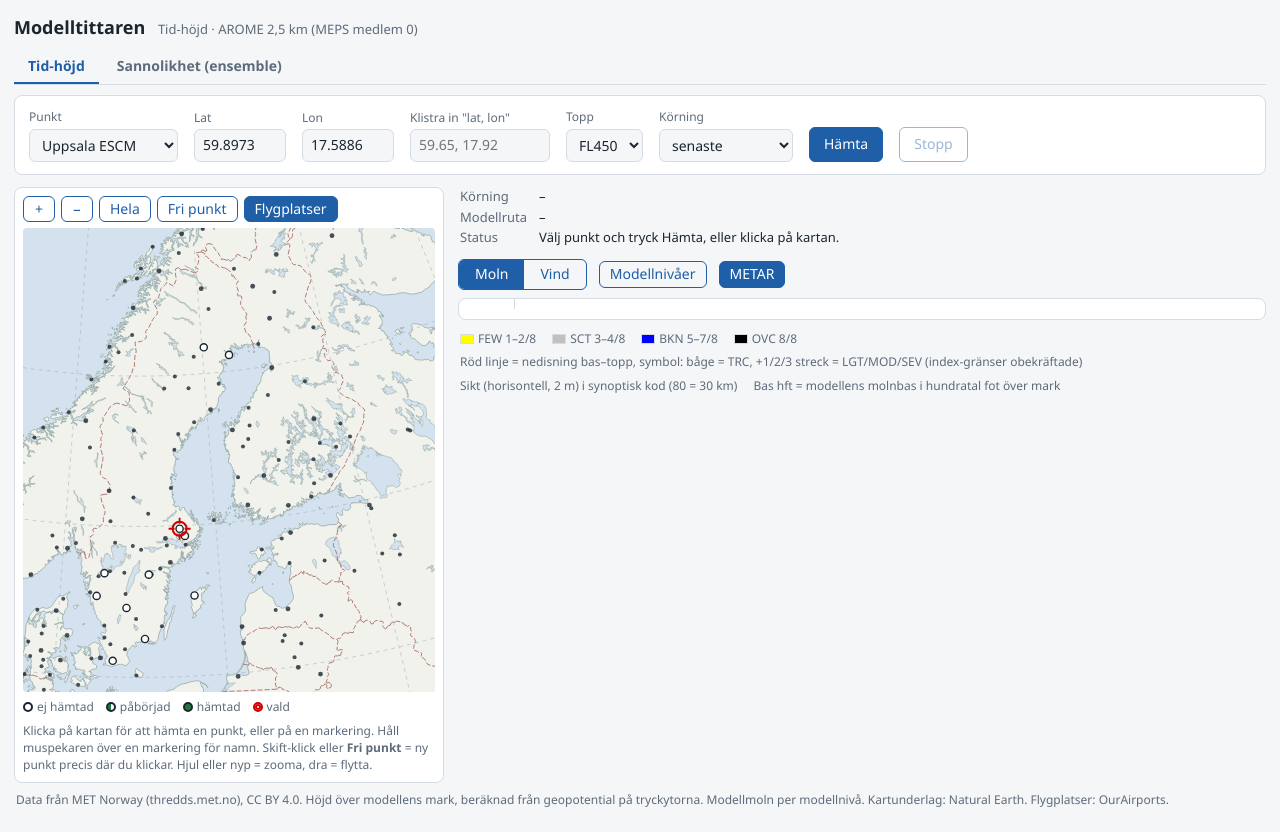
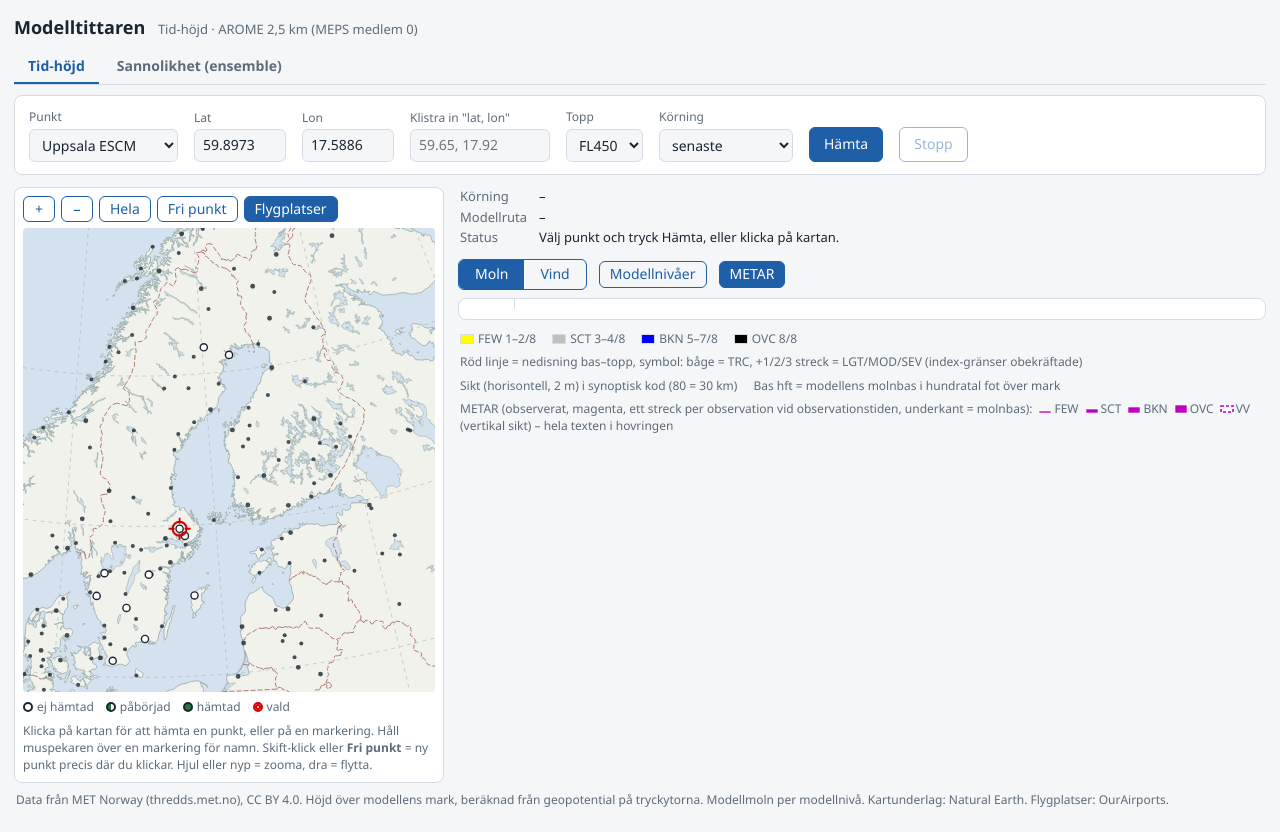
Before and after one commit to metvyer/modelltittaren, a plain HTML site: page index.html in a window 1280 px wide. Both pictures are taken after a click on the button "METAR". Drawn offline with Linux system fonts and the light colour scheme.

Commit message:
Tid-hojd: forklaring av METAR-strecken (FEW-OVC, VV) nar METAR ar pa
Co-Authored-By: Claude Opus 5.5 <noreply@anthropic.com>
Claude-Session: https://claude.ai/code/session_01T8EfD7CpTcNjrLTY76XoG8

```diff
--- a/index.html
+++ b/index.html
@@ -249,6 +249,7 @@ body.p #karta { width: min(100%, calc(78vh * 949 / 1069)); margin: 0 auto; }
   <span>Röd linje = nedisning bas–topp, symbol: båge = TRC, +1/2/3 streck = LGT/MOD/SEV (index-gränser obekräftade)</span>
   <span>Sikt (horisontell, 2 m) i synoptisk kod (80 = 30 km)</span>
   <span>Bas hft = modellens molnbas i hundratal fot över mark</span>
+  <span id="fMetar" hidden>METAR (observerat, magenta, ett streck per observation vid observationstiden, underkant = molnbas):<svg width="14" height="10" style="vertical-align:-1px;margin:0 2px 0 6px"><rect x="1" y="7" width="12" height="2" fill="#c000c0" stroke="#fff" stroke-width="0.6"/></svg>FEW<svg width="14" height="10" style="vertical-align:-1px;margin:0 2px 0 6px"><rect x="1" y="5" width="12" height="4" fill="#c000c0" stroke="#fff" stroke-width="0.6"/></svg>SCT<svg width="14" height="10" style="vertical-align:-1px;margin:0 2px 0 6px"><rect x="1" y="3" width="12" height="6" fill="#c000c0" stroke="#fff" stroke-width="0.6"/></svg>BKN<svg width="14" height="10" style="vertical-align:-1px;margin:0 2px 0 6px"><rect x="1" y="1" width="12" height="8" fill="#c000c0" stroke="#fff" stroke-width="0.6"/></svg>OVC<svg width="14" height="10" style="vertical-align:-1px;margin:0 2px 0 6px"><rect x="1" y="2" width="12" height="6" fill="#fff" stroke="#c000c0" stroke-width="1.6" stroke-dasharray="3 2"/></svg>VV (vertikal sikt) – hela texten i hovringen</span>
 </div>
 </div>
 </section>
@@ -1379,9 +1380,10 @@ function sattPunkt() { const sel = $("punkt"); if (sel.value !== "egen") { const
   };
   $("lMoln").addEventListener("click", () => satLage(false)); $("lVind").addEventListener("click", () => satLage(true));
   $("lNiv").setAttribute("aria-pressed", String(visaNiv));
-  $("lMetar").setAttribute("aria-pressed", String(visaMetar));
+  $("lMetar").setAttribute("aria-pressed", String(visaMetar)); $("fMetar").hidden = !visaMetar;
   $("lMetar").addEventListener("click", e => {
     visaMetar = !visaMetar; lagra("mt:visaMetar", visaMetar ? "ja" : "nej"); e.currentTarget.setAttribute("aria-pressed", String(visaMetar));
+    $("fMetar").hidden = !visaMetar;
     if (M && M.stat) { rita(); laddaMetar(); } else $("metarInfo").textContent = "";
   });
   $("lNiv").addEventListener("click", e => { visaNiv = !visaNiv; lagra("mt:visaNiv", visaNiv ? "ja" : "nej"); e.currentTarget.setAttribute("aria-pressed", String(visaNiv)); if (M && M.stat) rita(); });
```
